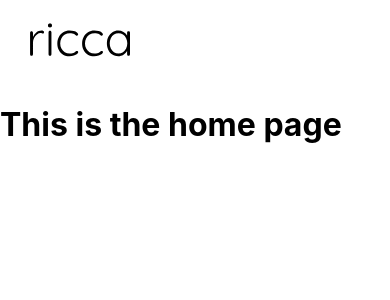
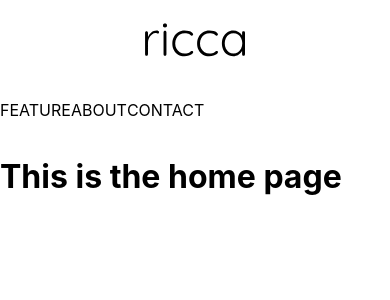
Before and after one commit to douglas86/fedsa-project-1-nextjs, a Next.js app: page / in a window 390 px wide. Shown: the top 300 px of the page. Built offline with nearby package versions, Linux system fonts and the light colour scheme.

Commit message:
Added 3 links feature, about, contact

```diff
--- a/components/header.jsx
+++ b/components/header.jsx
@@ -4,11 +4,16 @@ import Image from 'next/image';
 
 const Header = () => {
     return (
-        <>
+        <div className={styles.header}>
             <div className={styles.logo}>
                 <Image src={logo} alt="logo" width={100} height={80} />
             </div>
-        </>
+            <div className={styles.links}>
+                <p className={styles.link}>FEATURE</p>
+                <p className={styles.link}>ABOUT</p>
+                <p className={styles.link}>CONTACT</p>
+            </div>
+        </div>
     );
 };
 
--- a/public/static/css/header.module.css
+++ b/public/static/css/header.module.css
@@ -1,3 +1,11 @@
-.logo {
-    margin-left: 30px;
+@media only screen and (max-width: 600px) {
+    .header {
+        text-align: center;
+    }
+    .links {
+        display: flex;
+    }
+    .link {
+        text-align: center;
+    }
 }
```
